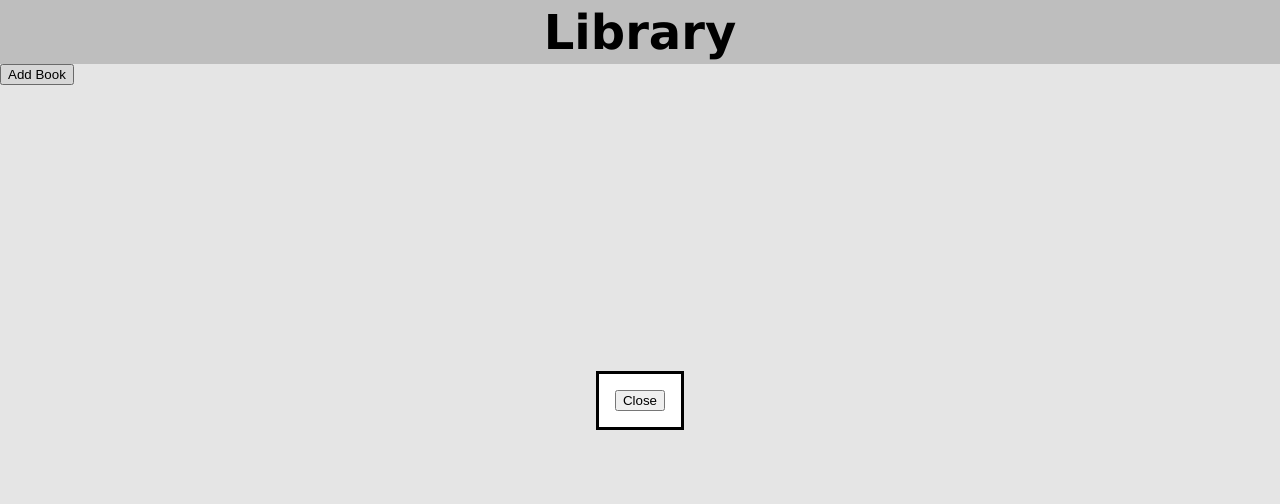
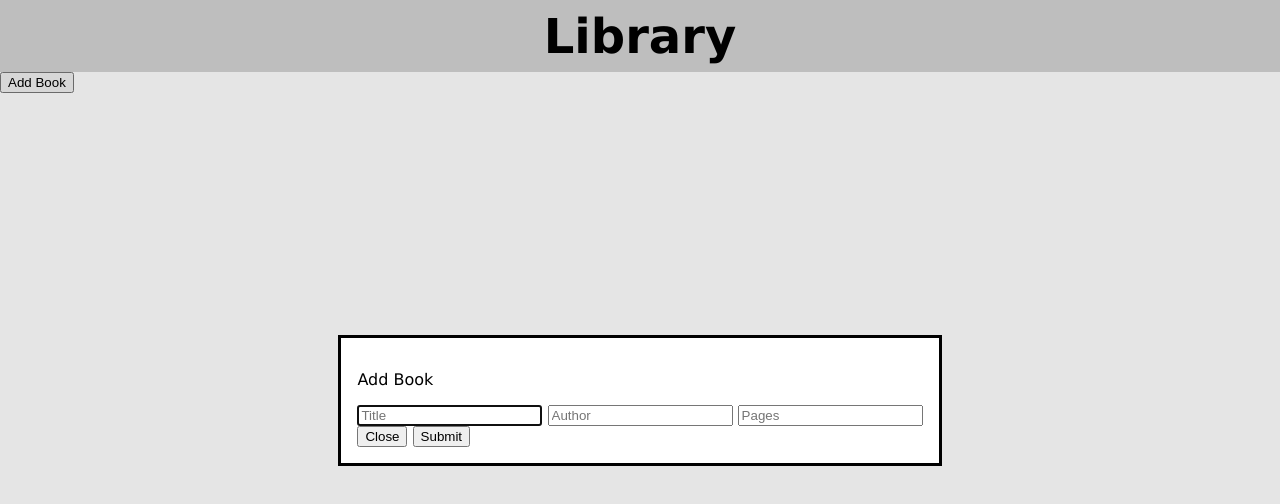
Before and after one commit to siudn/library, a plain HTML site: page index.html in a window 1280 px wide. Both pictures are taken after a click on the button "Add Book". Drawn offline with Linux system fonts and the light colour scheme.

Commit message:
Formatted modal

```diff
--- a/index.html
+++ b/index.html
@@ -11,10 +11,19 @@
     <header>
         <b>Library</b>
     </header>
+    <button id="newBookButton">Add Book</button>
     <dialog>
-        <button autofocus>Close</button>
+        <form>
+            <p>Add Book</p>
+            <input type="text" placeholder="Title" name="title" id="title">
+            <input type="text" placeholder="Author" name="author" id="author">
+            <input type="number" placeholder="Pages" name="pages" id="pages">
+            <div class="formButtons">
+                <button value="cancel" formmethod="dialog">Close</button>
+                <button id="confirmBtn" value="default">Submit</button>
+            </div>
+        </form>
     </dialog>
-    <button id="newBookButton">Add Book</button>
     <main class="books">
 
     </main>
--- a/style.css
+++ b/style.css
@@ -10,5 +10,5 @@ header {
     justify-content: center;
     align-items: center;
     font-size: 48px;
-    padding: 4px;
+    padding: 8px;
 }
```
